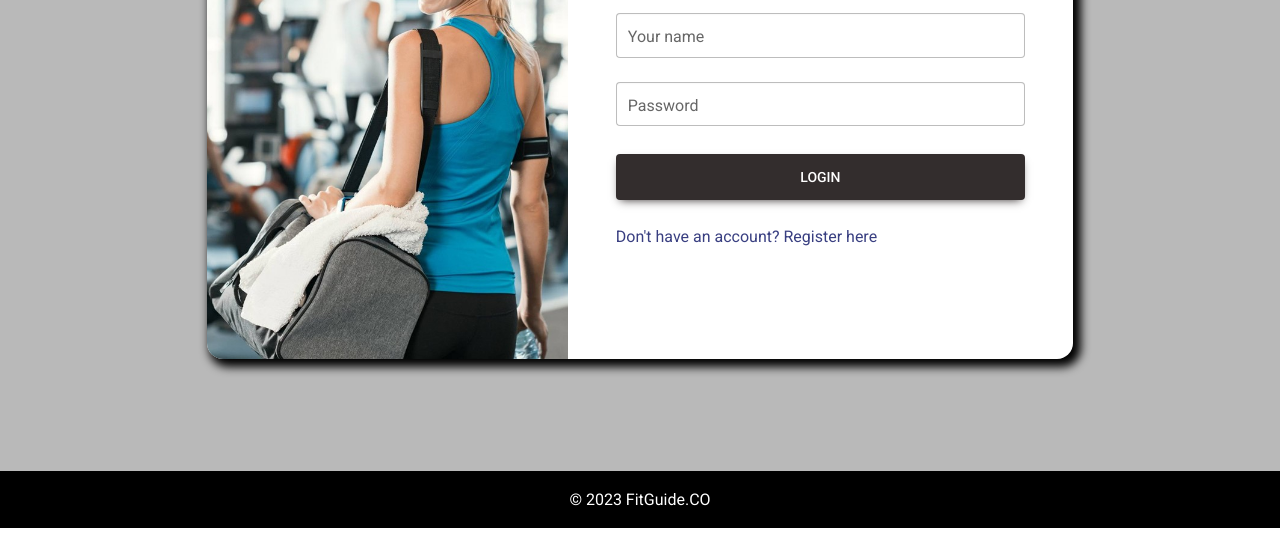
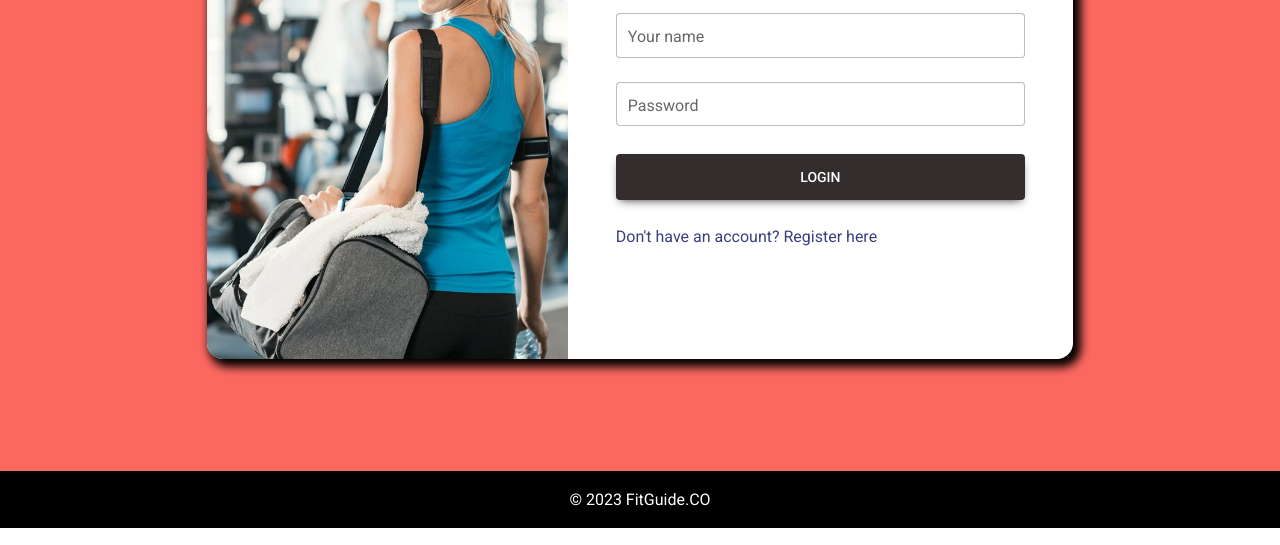
Before and after one commit to kira-1997/Project-JS, a plain HTML site: page signIn.html in a window 1280 px wide. Shown: the part 255-800 px from the top of the page. Drawn offline with nearby package versions, Linux system fonts and the light colour scheme.

Commit message:
Update signIn.html

```diff
--- a/signIn.html
+++ b/signIn.html
@@ -75,7 +75,7 @@ rel="stylesheet"/>
 
   <!--End Navbar -->
 
-  <section class="vh-50 p-4" style="background-color: #b9b9b9; ">
+  <section class="vh-50 p-4" style="background-color:  rgb(251,104,96); ">
     <div class="container py-5 px-5 ">
       <div class="row d-flex justify-content-center align-items-center h-50 ">
         <div class="col col-xl-10">
```
